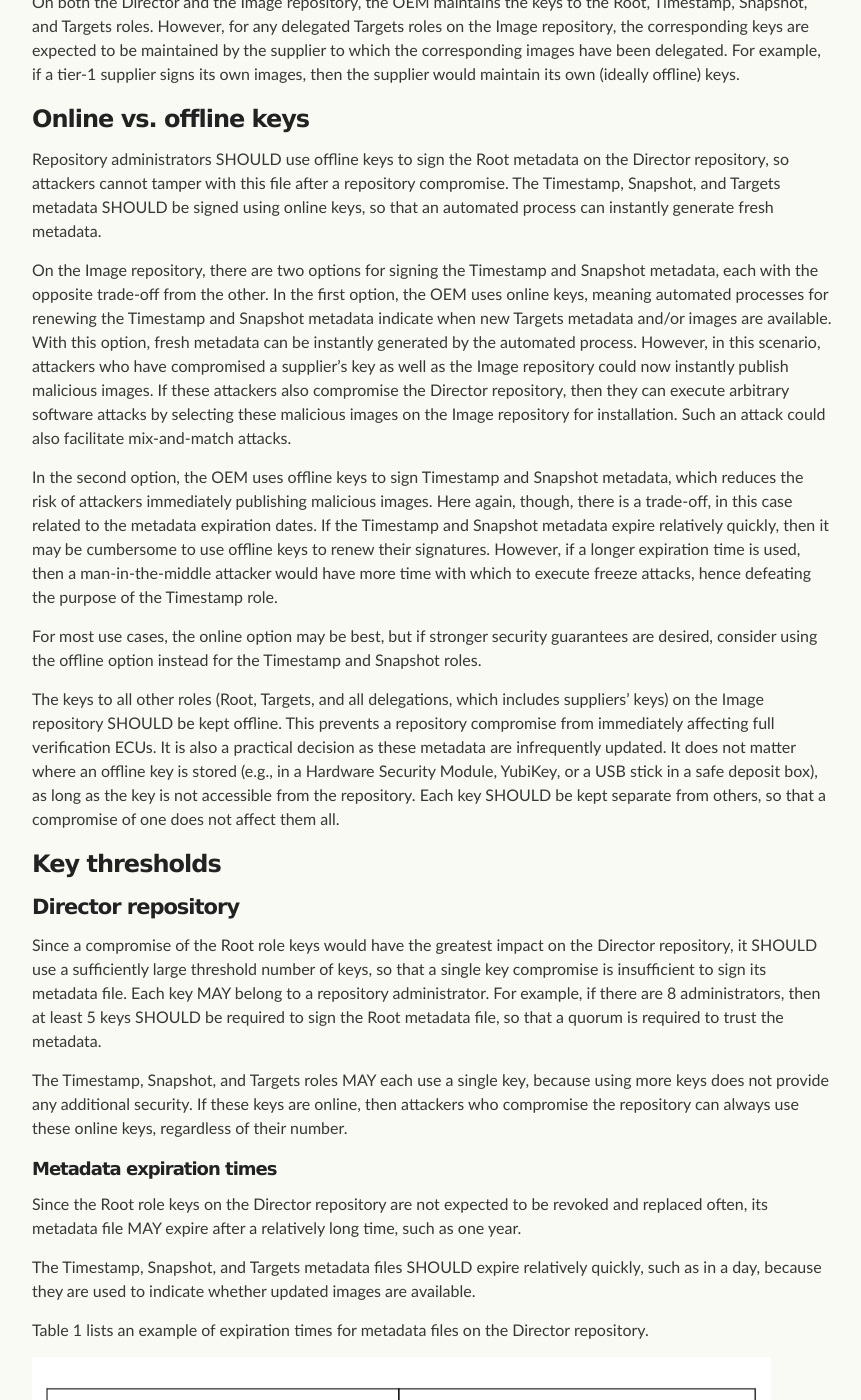
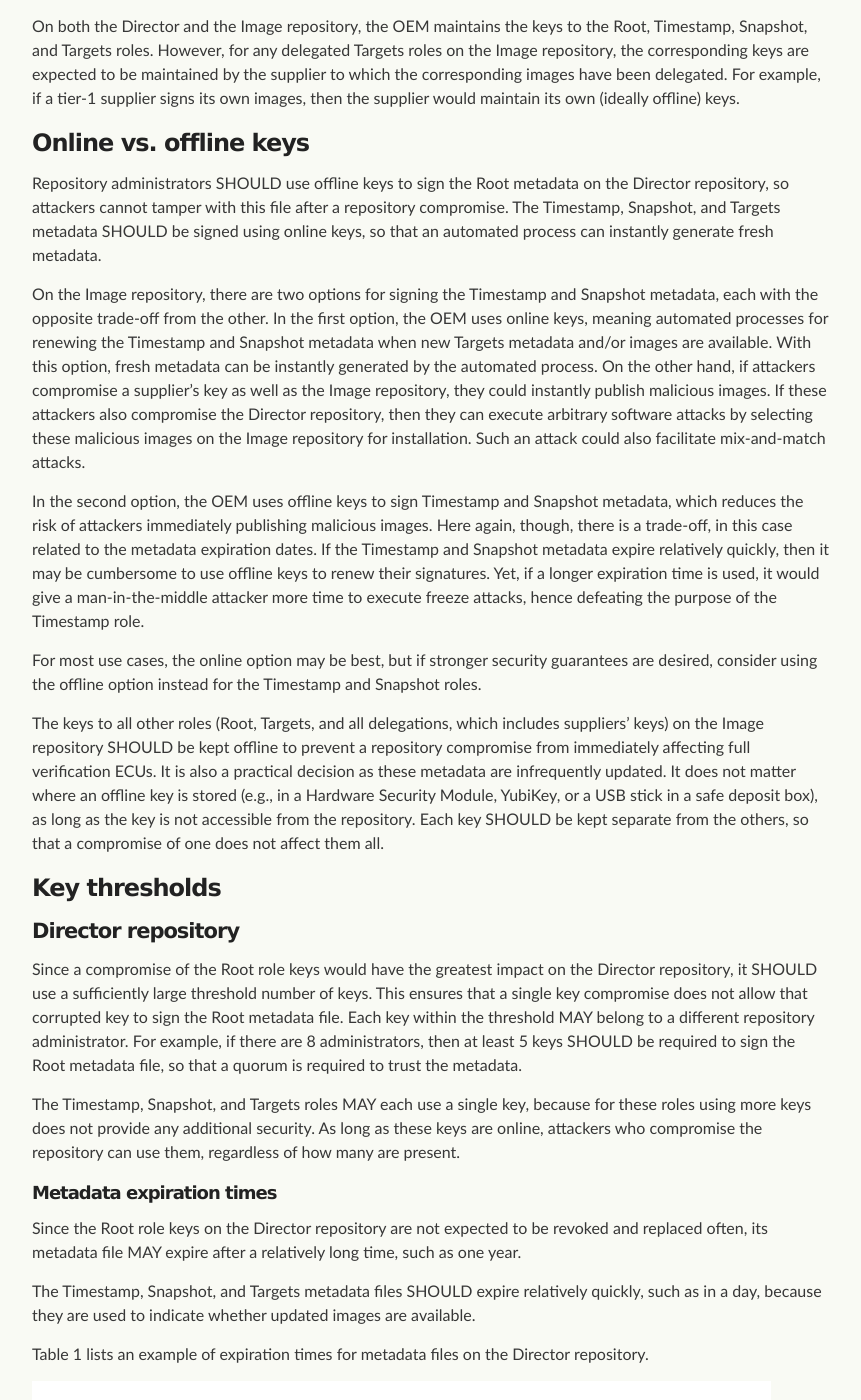
Before and after one commit to uptane/deployment-considerations, a Jekyll site: the page built from key_management.md, in a window 1280 px wide and 1400 px high, scrolled down 661 px. Shown: the whole window, without its empty margins (208-1069 px from the left). Built offline with Jekyll 4.4.1, drawn with Linux system fonts in a browser that asks for light colours; our own code applies the rules of GitHub Pages for plain Markdown files; some of the changed text lies outside the part shown.

Commit message:
changes from proofing for 1.2.0 release

```diff
--- a/key_management.md
+++ b/key_management.md
@@ -9,7 +9,7 @@ This section addresses both setup and maintenance issues for the signing keys us
 
 ## Normative references
 
-There is much prior work on securely managing cryptographic key material. Implementers of Uptane SHOULD follow best practices outlined in [IETF RFC 4107](https://tools.ietf.org/html/rfc4107) / [BCP 107](https://tools.ietf.org/html/bcp107) - Guidelines for Cryptographic Key Management.
+The secure management of cryptographic key material has been well-documented in previous studies. Implementers of Uptane SHOULD follow best practices outlined in [IETF RFC 4107](https://tools.ietf.org/html/rfc4107) / [BCP 107](https://tools.ietf.org/html/bcp107) - Guidelines for Cryptographic Key Management.
 
 
 ## Repository keys
@@ -20,21 +20,21 @@ On both the Director and the Image repository, the OEM maintains the keys to the
 
 Repository administrators SHOULD use offline keys to sign the Root metadata on the Director repository, so attackers cannot tamper with this file after a repository compromise. The Timestamp, Snapshot, and Targets metadata SHOULD be signed using online keys, so that an automated process can instantly generate fresh metadata.
 
-On the Image repository, there are two options for signing the Timestamp and Snapshot metadata, each with the opposite trade-off from the other. In the first option, the OEM uses online keys, meaning automated processes for renewing the Timestamp and Snapshot metadata indicate when new Targets metadata and/or images are available. With this option, fresh metadata can be instantly generated by the automated process. However, in this scenario, attackers who have compromised a supplier's key as well as the Image repository could now instantly publish malicious images. If these attackers also compromise the Director repository, then they can execute arbitrary software attacks by selecting these malicious images on the Image repository for installation. Such an attack could also facilitate mix-and-match attacks.
+On the Image repository, there are two options for signing the Timestamp and Snapshot metadata, each with the opposite trade-off from the other. In the first option, the OEM uses online keys, meaning automated processes for renewing the Timestamp and Snapshot metadata when new Targets metadata and/or images are available. With this option, fresh metadata can be instantly generated by the automated process. On the other hand, if attackers compromise a supplier's key as well as the Image repository, they could instantly publish malicious images. If these attackers also compromise the Director repository, then they can execute arbitrary software attacks by selecting these malicious images on the Image repository for installation. Such an attack could also facilitate mix-and-match attacks.
 
-In the second option, the OEM uses offline keys to sign Timestamp and Snapshot metadata, which reduces the risk of attackers immediately publishing malicious images. Here again, though, there is a trade-off, in this case related to the metadata expiration dates. If the Timestamp and Snapshot metadata expire relatively quickly, then it may be cumbersome to use offline keys to renew their signatures. However, if a longer expiration time is used, then a man-in-the-middle attacker would have more time with which to execute freeze attacks, hence defeating the purpose of the Timestamp role.
+In the second option, the OEM uses offline keys to sign Timestamp and Snapshot metadata, which reduces the risk of attackers immediately publishing malicious images. Here again, though, there is a trade-off, in this case related to the metadata expiration dates. If the Timestamp and Snapshot metadata expire relatively quickly, then it may be cumbersome to use offline keys to renew their signatures. Yet, if a longer expiration time is used, it would give a man-in-the-middle attacker more time to execute freeze attacks, hence defeating the purpose of the Timestamp role.
 
 For most use cases, the online option may be best, but if stronger security guarantees are desired, consider using the offline option instead for the Timestamp and Snapshot roles.
 
-The keys to all other roles (Root, Targets, and all delegations, which includes suppliers' keys) on the Image repository SHOULD be kept offline. This prevents a repository compromise from immediately affecting full verification ECUs. It is also a practical decision as these metadata are infrequently updated. It does not matter where an offline key is stored (e.g., in a Hardware Security Module, YubiKey, or a USB stick in a safe deposit box), as long as the key is not accessible from the repository. Each key SHOULD be kept separate from others, so that a compromise of one does not affect them all.
+The keys to all other roles (Root, Targets, and all delegations, which includes suppliers' keys) on the Image repository SHOULD be kept offline to prevent a repository compromise from immediately affecting full verification ECUs. It is also a practical decision as these metadata are infrequently updated. It does not matter where an offline key is stored (e.g., in a Hardware Security Module, YubiKey, or a USB stick in a safe deposit box), as long as the key is not accessible from the repository. Each key SHOULD be kept separate from the others, so that a compromise of one does not affect them all.
 
 ### Key thresholds
 
 #### Director repository
 
-Since a compromise of the Root role keys would have the greatest impact on the Director repository, it SHOULD use a sufficiently large threshold number of keys, so that a single key compromise is insufficient to sign its metadata file. Each key MAY belong to a repository administrator. For example, if there are 8 administrators, then at least 5 keys SHOULD be required to sign the Root metadata file, so that a quorum is required to trust the metadata.
+Since a compromise of the Root role keys would have the greatest impact on the Director repository, it SHOULD use a sufficiently large threshold number of keys. This ensures that a single key compromise does not allow that corrupted key to sign the Root metadata file. Each key within the threshold MAY belong to a different repository administrator. For example, if there are 8 administrators, then at least 5 keys SHOULD be required to sign the Root metadata file, so that a quorum is required to trust the metadata.
 
-The Timestamp, Snapshot, and Targets roles MAY each use a single key, because using more keys does not provide any additional security. If these keys are online, then attackers who compromise the repository can always use these online keys, regardless of their number.
+The Timestamp, Snapshot, and Targets roles MAY each use a single key, because for these roles using more keys does not provide any additional security. As long as these keys are online, attackers who compromise the repository can use them, regardless of how many are present.
 
 ##### Metadata expiration times
 
@@ -50,9 +50,9 @@ Table 1 lists an example of expiration times for metadata files on the Director
 
 #### Image repository
 
-For the Image repository, each role MAY use as many keys as is desired. However, the greater the impact of key compromise for a given role, then the greater the number of keys that it SHOULD use. Also, a threshold number of keys SHOULD be used, so that a single key compromise is generally insufficient to sign new metadata. To further increase compromise resilience, each key SHOULD be unique across all roles.
+For the Image repository, each role MAY use as many keys as is desired, though the greater the impact of key compromise for a given role, then the greater the number of keys that it SHOULD use. Also, a threshold number of keys SHOULD be required, so that a single key compromise is generally insufficient to sign new metadata. To further increase compromise resilience, each key SHOULD be unique across all roles.
 
-Since the Root role has the highest impact when its keys are compromised, it SHOULD use a sufficiently large threshold number of keys. Each key MAY belong to a repository administrator. For example, if there are 8 administrators, then at least 5 keys SHOULD be required to sign the Root metadata file, so that a quorum is required trust the metadata.
+Since the Root role has the highest impact when its keys are compromised, it SHOULD use a sufficiently large threshold number of keys. Each key MAY belong to a different repository administrator. For example, if there are 8 administrators, then at least 5 keys SHOULD be required to sign the Root metadata file, so that a quorum is required to trust the metadata.
 
 Since the Targets role also has a high impact when its keys are compromised, it SHOULD also use a sufficiently large threshold number of keys. For example, 3 out of 4 keys MAY be required to sign the Targets metadata file.
 
@@ -103,10 +103,10 @@ The OEM SHOULD then manually update only affected vehicles that run software mai
 
 The second case, where the OEM has had a key compromised, can be far more serious than the first case. An attacker in such a position may be able to execute attacks on all vehicles, depending on which keys have been compromised. If the keys are for the Timestamp and Snapshot roles, or the Targets or Root roles, then the OEM SHOULD use the following recovery procedure.
 
-First, the OEM SHOULD use the Root role to revoke and replace keys for all affected roles. Second, it SHOULD restore all metadata and images on the Image repository to a known good state using an offline backup. Third, the OEM SHOULD manually update all vehicles in order to replace metadata and images. A manual update SHOULD be done, because without trusted hardware (such as a TPM), it is difficult to ensure that compromised ECUs can be remotely and securely updated.
+First, the OEM SHOULD use the Root role to revoke and replace keys for all affected roles. Second, it SHOULD restore all metadata and images on the Image repository to a known good state using an offline backup. Third, the OEM SHOULD manually update all vehicles in order to replace metadata and images. A manual update SHOULD be done because, without trusted hardware (such as a TPM), it is difficult to ensure that compromised ECUs can be remotely and securely updated.
 
 ### ECU keys
 
-If ECU keys are compromised, then the OEM SHOULD manually update vehicles to replace these keys. This is the safest course of action, because after a key compromise, an OEM cannot be sure whether it is remotely replacing keys controlled by attackers or the intended ECUs.
+If ECU keys are compromised, then the OEM SHOULD manually update vehicles to replace these keys. This is the safest course of action because, after a key compromise, an OEM cannot be sure whether it is remotely replacing keys controlled by attackers or the intended ECUs.
 
 An OEM MAY use the Director repository and its inventory database to infer whether ECU keys have been compromised. This database is used to record vehicle version manifests that list what images an ECU has installed over time. Therefore, an OEM MAY check for any abnormal patterns of installation that could have been caused by an ECU key compromise. Note, however, that this method is not perfect, because if attackers control ECU keys, then they can also use these keys to send fraudulent ECU version reports.
```
Also changed, not shown: other parts of key_management.md (+1 -1 lines).
